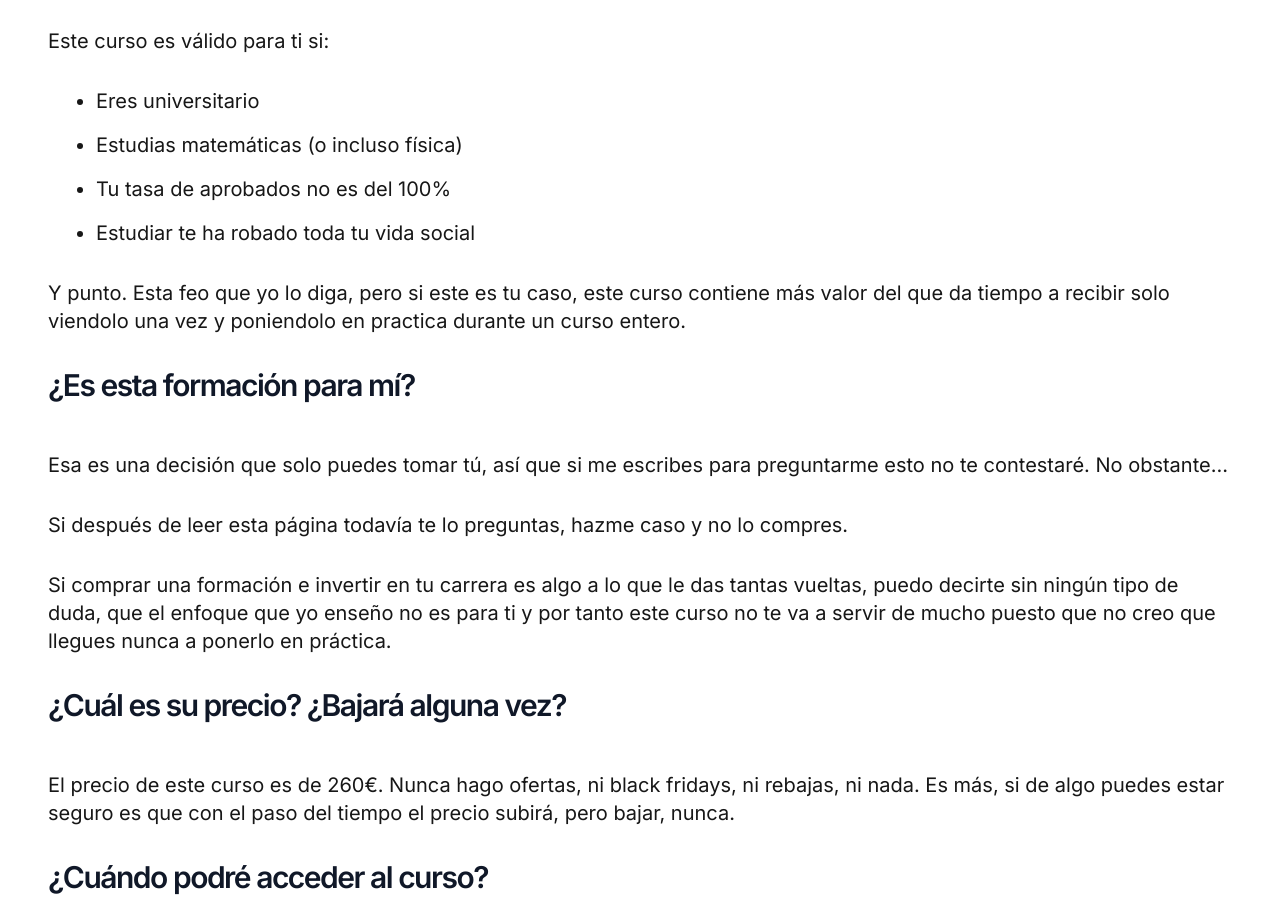
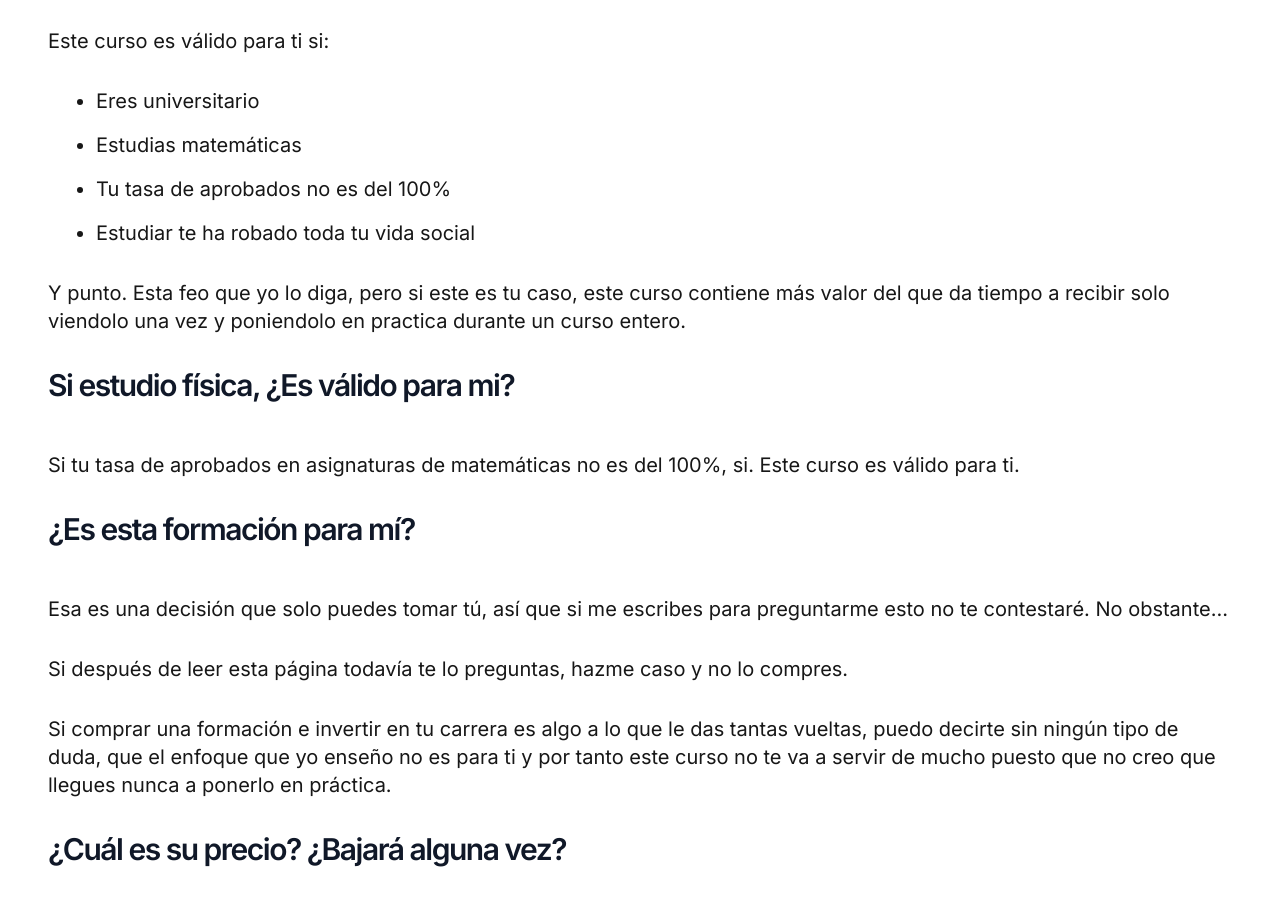
Before and after one commit to MariaLipiz/matessindramas, a Next.js app: page /codigo-fuente-de-las-matematicas in a window 1280 px wide. Shown: the part 6740-7658 px from the top of the page. Built offline with nearby package versions, Linux system fonts and the light colour scheme.

Commit message:
Cambios pagina ventas estudiantes fisica

```diff
--- a/src/app/codigo-fuente-de-las-matematicas/page.tsx
+++ b/src/app/codigo-fuente-de-las-matematicas/page.tsx
@@ -406,7 +406,7 @@ export default function CodigoFuente() {
           </li>
 
           <li>
-            Estudias matemáticas (o incluso física)
+            Estudias matemáticas
           </li>
           <li>
             Tu tasa de aprobados no es del 100%
@@ -420,6 +420,14 @@ export default function CodigoFuente() {
         <p>
         Y punto. Esta feo que yo lo diga, pero si este es tu caso, este curso contiene más valor del que da tiempo a recibir solo viendolo una vez
         y poniendolo en practica durante un curso entero.
+        </p>
+
+        <h3 className="mx-auto text-gray-900 text-xl font-semibold tracking-tighter sm:text-2xl lg:text-3xl mb-12">
+         Si estudio física, ¿Es válido para mi?
+        </h3>
+
+        <p>
+        Si tu tasa de aprobados en asignaturas de matemáticas no es del 100%, si. Este curso es válido para ti.
         </p>
 
         <h3 className="mx-auto text-gray-900 text-xl font-semibold tracking-tighter sm:text-2xl lg:text-3xl mb-12">
```
